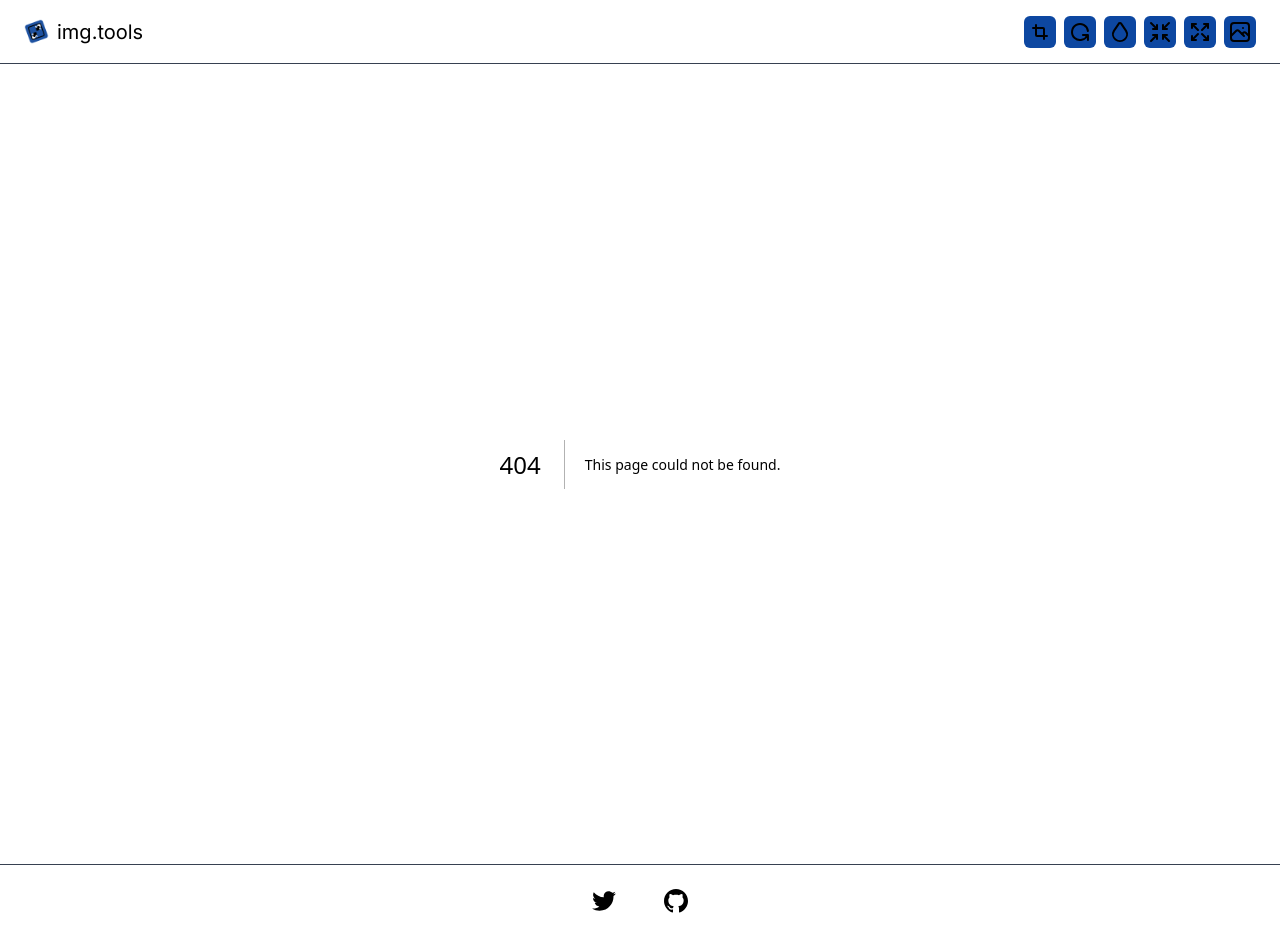
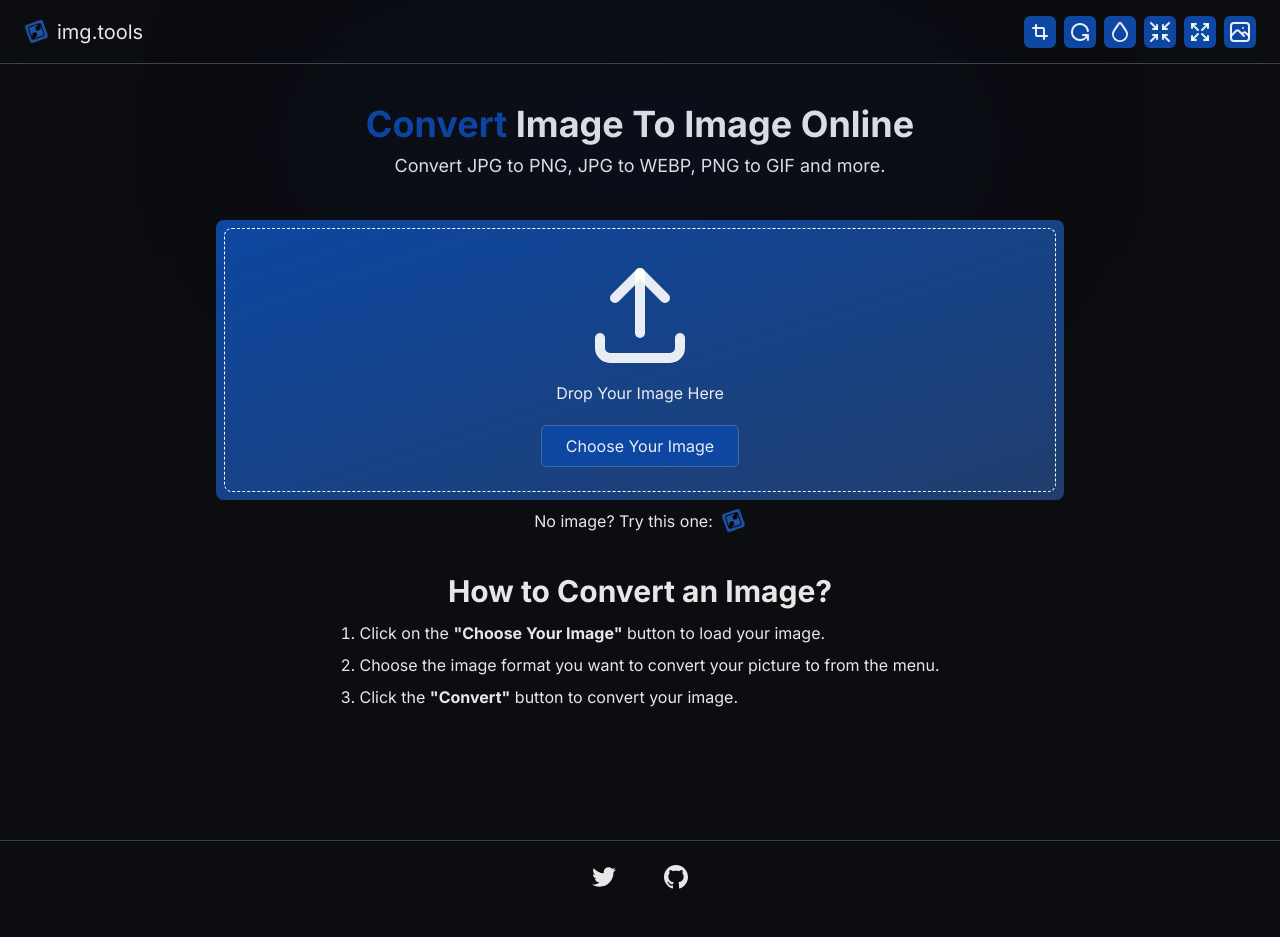
Before and after one commit to iswilljr/img-tools, a Next.js app: page /convert in a window 1280 px wide. Before the commit this address had no page. After the commit the page ends 913 px from the top, so only its background shows below. Built offline with nearby package versions, Linux system fonts and the light colour scheme.

Commit message:
add convert home page

```diff
--- /dev/null
+++ b/pages/convert/index.tsx
@@ -0,0 +1,18 @@
+import { SectionHome } from '@/components/SectionHome';
+
+const guide = {
+  title: 'How to Convert an Image?',
+  step: 'Choose the image format you want to convert your picture to from the menu.',
+};
+
+export default function ConvertHome() {
+  return (
+    <SectionHome
+      title="Convert Image To Image Online"
+      description="Convert JPG to PNG, JPG to WEBP, PNG to GIF and more."
+      highlight="convert"
+      editor="convert"
+      guide={guide}
+    />
+  );
+}
```
